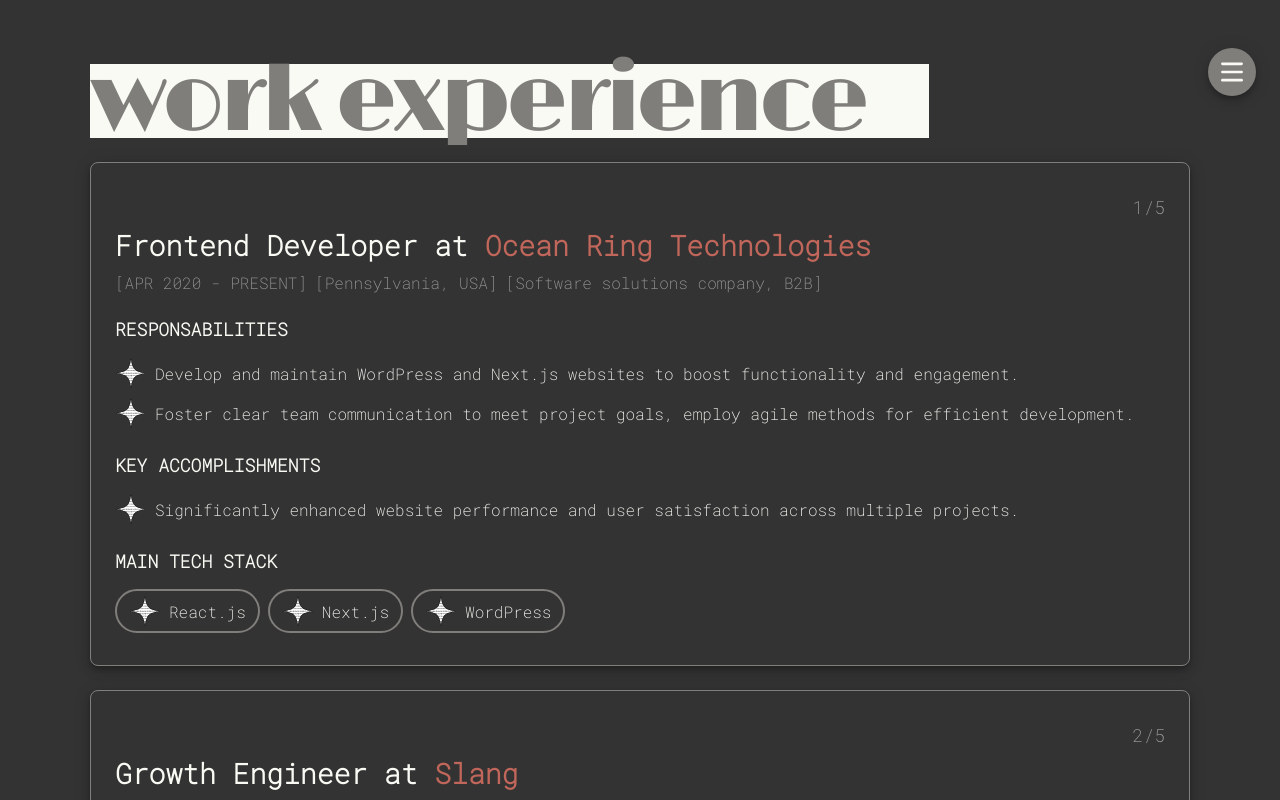
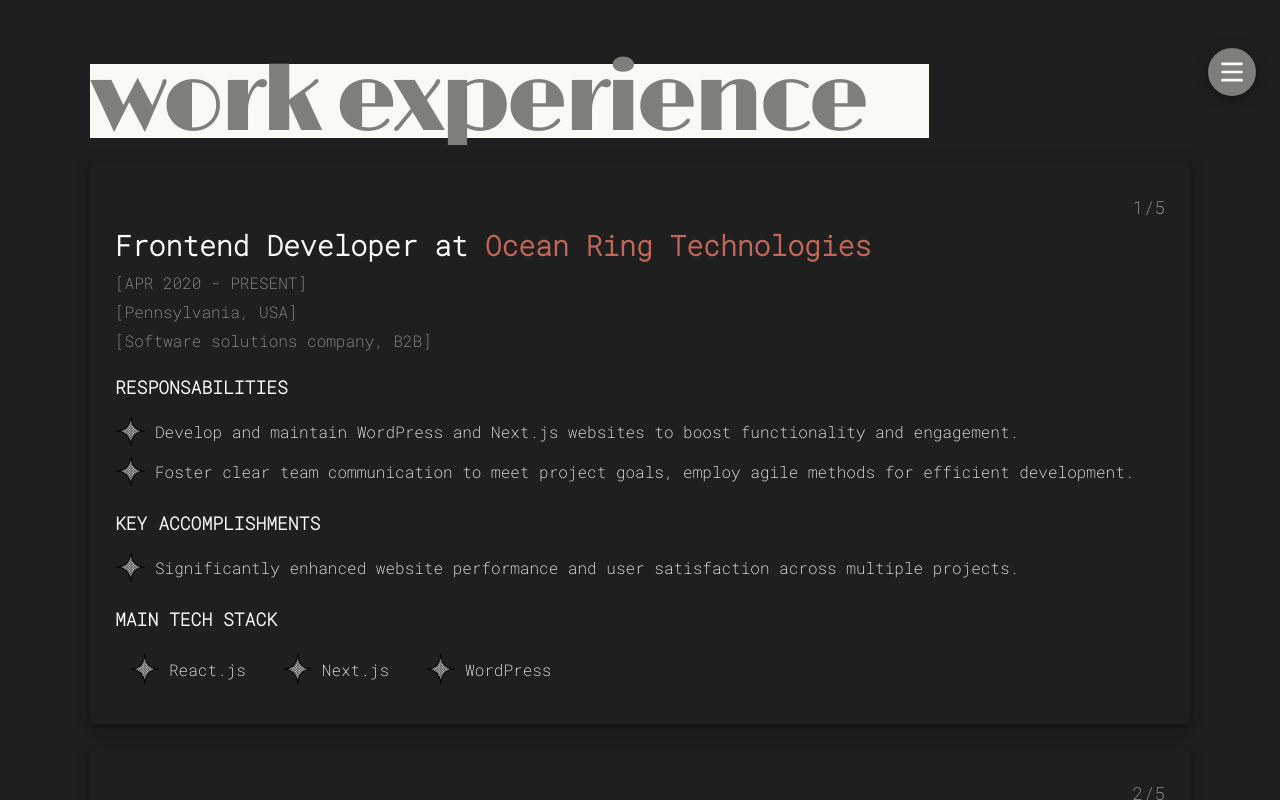
Before and after one commit to zetadeceleste/portfolio-ui, a Next.js app: page /work-experience in a window 1280 px wide. Shown: the top 800 px of the page. Built offline with nearby package versions, Linux system fonts and the light colour scheme.

Commit message:
Fix styles / Add new dark color / WIP: update icons

```diff
--- a/components/common/Container/Container.module.css
+++ b/components/common/Container/Container.module.css
@@ -1,11 +1,11 @@
 .container {
   background-color: var(--color-background);
   color: var(--color-text);
-}
 
-.variant {
+  &.variant {
     background-color: var(--color-background-variant);
     color: var(--color-text-variant);
+  }
 }
 
 .wrapper {
@@ -25,9 +25,8 @@
   @media (width >= 1024px) {
     padding: 64px 0;
   }
-}
 
-.full {
+  &.full {
     margin: 0;
     max-width: 100%;
     padding: 0;
@@ -36,3 +35,4 @@
       place-items: center;
     }
   }
+}
--- a/components/common/FlexWrapper/FlexWrapper.module.css
+++ b/components/common/FlexWrapper/FlexWrapper.module.css
@@ -1,83 +1,83 @@
 .wrapper {
   display: flex;
-}
 
-.flex-direction-row {
+  &.flex-direction-row {
     flex-direction: row;
   }
 
-.flex-direction-row-reverse {
+  &.flex-direction-row-reverse {
     flex-direction: row-reverse;
   }
 
-.flex-direction-column {
+  &.flex-direction-column {
     flex-direction: column;
   }
 
-.gap-small {
+  &.gap-small {
     gap: var(--gap-small);
   }
 
-.gap-medium {
+  &.gap-medium {
     gap: var(--gap-medium);
   }
 
-.gap-large {
+  &.gap-large {
     gap: var(--gap-large);
   }
 
-.gap-extra-large {
+  &.gap-extra-large {
     gap: var(--gap-extra-large);
   }
 
-.align-items-start {
+  &.align-items-start {
     align-items: flex-start;
   }
 
-.align-items-center {
+  &.align-items-center {
     align-items: center;
   }
 
-.align-items-end {
+  &.align-items-end {
     align-items: flex-end;
   }
 
-.align-self-start {
+  &.align-self-start {
     align-self: flex-start;
   }
 
-.align-self-center {
+  &.align-self-center {
     align-self: center;
   }
 
-.align-self-end {
+  &.align-self-end {
     align-self: flex-end;
   }
 
-.justify-content-start {
+  &.justify-content-start {
     justify-content: flex-start;
   }
 
-.justify-content-center {
+  &.justify-content-center {
     justify-content: center;
   }
 
-.justify-content-space-between {
+  &.justify-content-space-between {
     justify-content: space-between;
   }
 
-.justify-content-end {
+  &.justify-content-end {
     justify-content: flex-end;
   }
 
-.justify-self-center {
+  &.justify-self-center {
     justify-self: center;
   }
 
-.justify-self-start {
+  &.justify-self-start {
     justify-self: flex-start;
   }
 
-.justify-self-end {
+  &.justify-self-end {
     justify-self: flex-end;
   }
+}
--- a/components/common/Footer/Footer.module.css
+++ b/components/common/Footer/Footer.module.css
@@ -9,9 +9,9 @@
   @media (width >= 768px) {
     padding: 48px 24px;
   }
+
+  &.variant {
+    background-color: var(--color-background);
+    color: var(--color-text);
+  }
 }
-
-.variant {
-  background-color: var(--color-background);
-  color: var(--color-text);
-}
--- a/components/common/Headline/Headline.module.css
+++ b/components/common/Headline/Headline.module.css
@@ -10,14 +10,13 @@
   .subtitle {
     padding: 0 16px;
   }
-}
 
-.center {
+  &.center {
     align-items: center;
     text-align: center;
   }
 
-.highlighted {
+  &.highlighted {
     .title {
       background-color: var(--color-highlighted);
       padding: 5px 15px 5px 2.5px;
@@ -29,10 +28,11 @@
     }
   }
 
-.variant {
+  &.variant {
     .title,
     .subtitle {
       background-color: var(--color-highlighted-variant);
       color: var(--color-headline-variant);
     }
   }
+}
--- a/components/common/List/Item/Item.module.css
+++ b/components/common/List/Item/Item.module.css
@@ -3,7 +3,6 @@
   flex-direction: column;
 
   @media all and (width >= 768px) {
-    align-items: flex-end;
     flex-direction: row;
   }
 }
--- a/pages/additional-information/additional-information.module.css
+++ /dev/null
@@ -1,7 +0,0 @@
-.wrapper {
-  flex-direction: column;
-
-  @media (width >= 768px) {
-    flex-direction: row;
-  }
-}
--- a/styles/typography.css
+++ b/styles/typography.css
@@ -15,7 +15,7 @@
 
   @media all and (width >= 768px) {
     font-size: 5.25rem;
-    line-height: 3.5rem;
+    line-height: 3.75rem;
   }
 
   @media all and (width >= 1024px) {
--- a/styles/variables.css
+++ b/styles/variables.css
@@ -2,7 +2,8 @@
   /* COLORS */
 
   /* Principal Colors */
-  --color-neutral-dark: #333;
+  --color-neutral-dark-100: #201f1f;
+  --color-neutral-dark-200: #333;
   --color-neutral-grey-100: #807e7b;
   --color-neutral-grey-200: #9a9999;
   --color-neutral-light: #f9faf4;
@@ -12,20 +13,20 @@
 
   /* Second Tier Colors */
   --color-background: var(--color-neutral-light);
-  --color-background-variant: var(--color-neutral-dark);
-  --color-border: var(--color-neutral-grey-100);
+  --color-background-variant: var(--color-neutral-dark-100);
+  --color-border: var(--color-neutral-dark-100);
   --color-headline: var(--color-star);
   --color-headline-variant: var(--color-neutral-grey-100);
-  --color-highlighted: var(--color-neutral-dark);
+  --color-highlighted: var(--color-neutral-dark-200);
   --color-highlighted-variant: var(--color-neutral-light);
-  --color-icon: var(--color-neutral-dark);
+  --color-icon: var(--color-neutral-dark-200);
   --color-icon-variant: var(--color-neutral-light);
   --color-icon-background: var(--color-neutral-grey-100);
   --color-link: var(--color-accent);
   --color-link-hover: var(--color-accent-hover);
   --color-link-variant: var(--color-star-light);
   --color-link-variant-hover: var(--color-star-light-hover);
-  --color-text: var(--color-neutral-dark);
+  --color-text: var(--color-neutral-dark-200);
   --color-text-variant: var(--color-neutral-light);
   --color-text-small: var(--color-neutral-grey-100);
   --color-text-small-variant: var(--color-neutral-grey-200);
```
Also changed, not shown: pages/additional-information/index.tsx (+6 -9 lines), public/images/icons/star.svg, 1 other file (tests, documents, lock files or other folders). Lines whose indentation alone changed are shown as unchanged.
